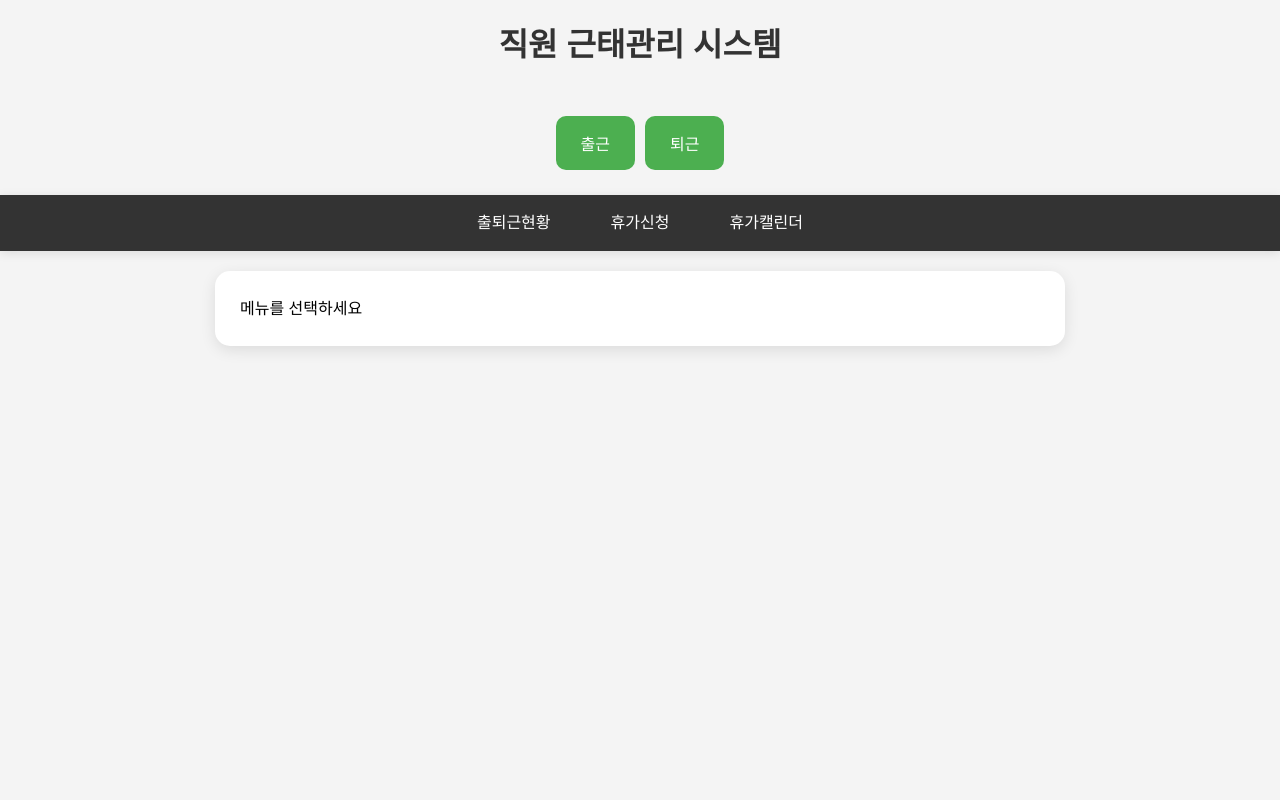
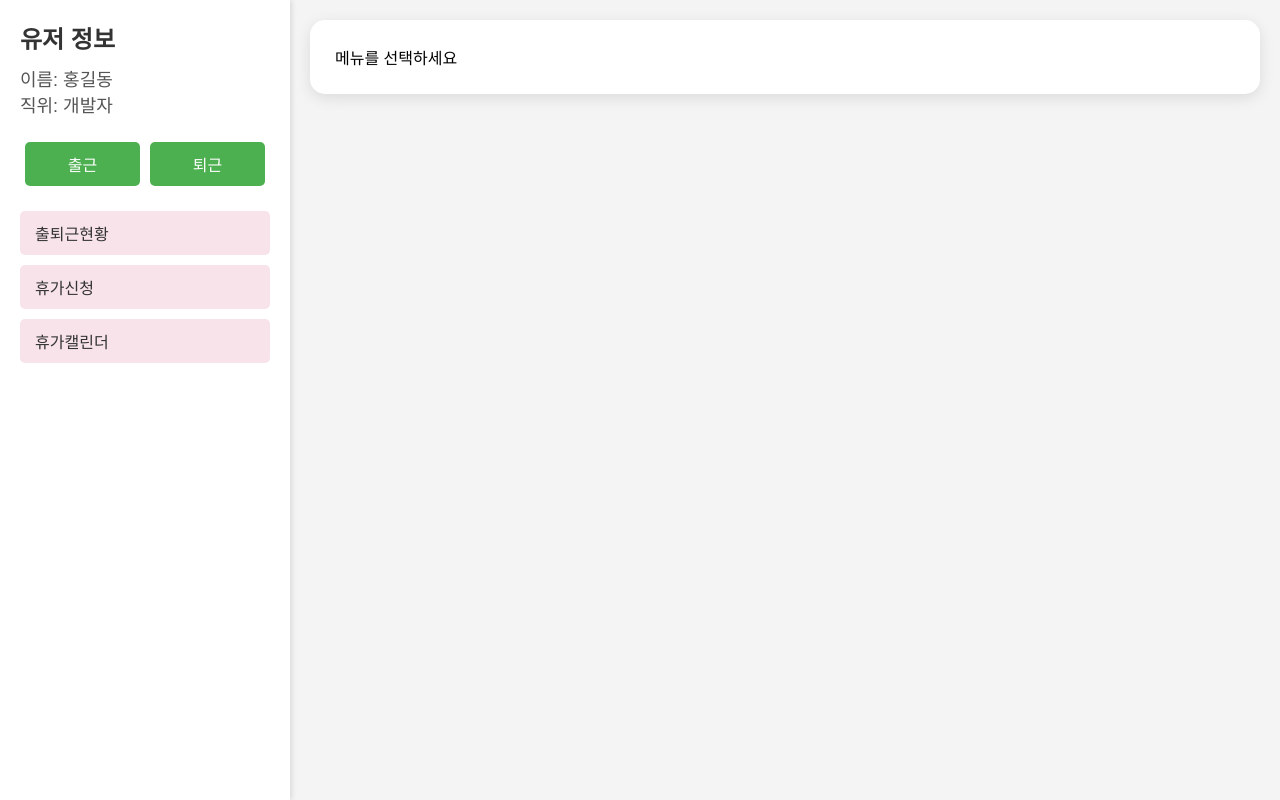
Before and after one commit to changmin0427/test, a website: page main.html in a window 1280 px wide. Drawn offline with Linux system fonts and the light colour scheme.

Commit message:
Add files via upload

```diff
--- a/main.html
+++ b/main.html
@@ -3,23 +3,31 @@
 <head>
     <meta charset="UTF-8">
     <title>직원 근태관리 시스템</title>
-    <link rel="stylesheet" href="styles.css"> <!-- 스타일시트 연결 -->
+    <link rel="stylesheet" href="styles.css"> <!-- CSS 파일 연결 -->
 </head>
 <body>
-    <h1>직원 근태관리 시스템</h1>
-    <div id="header">
+    <div class="sidebar">
+        <div class="user-info">
+            <h3>유저 정보</h3>
+            <p>이름: 홍길동</p>
+            <p>직위: 개발자</p>
+        </div>
+        <div class="header-buttons">
             <button onclick="clockIn()">출근</button>
             <button onclick="clockOut()">퇴근</button>
         </div>
-    <nav>
+        <nav class="sidebar-nav">
             <ul>
                 <li><a href="#" onclick="loadContent('attendance.html')">출퇴근현황</a></li>
                 <li><a href="#" onclick="loadContent('leave.html')">휴가신청</a></li>
                 <li><a href="#" onclick="loadContent('calendar.html')">휴가캘린더</a></li>
             </ul>
         </nav>
+    </div>
+    <div class="main-content">
         <div id="content">메뉴를 선택하세요</div> <!-- 메인 컨텐츠 영역 -->
         <div id="loading" style="display: none;">로딩 중...</div> <!-- 로딩 스피너 -->
+    </div>
     <script src="main.js"></script> <!-- JavaScript 파일 연결 -->
 </body>
 </html>
--- /dev/null
+++ b/public/register.css
@@ -0,0 +1,94 @@
+/* 전체 페이지 설정 */
+body {
+    font-family: 'Nanum Pen Script', Arial, sans-serif;
+    background-color: #f4f4f4;
+    margin: 0;
+    padding: 0;
+    display: flex;
+    align-items: center;
+    justify-content: center;
+    height: 100vh;
+}
+
+/* 등록 컨테이너 */
+.container-register100 {
+    width: 100%;
+    min-height: 100vh;
+    display: flex;
+    justify-content: center;
+    align-items: center;
+    padding: 15px;
+    background: #f2f2f2;
+}
+
+/* 등록 래퍼 */
+.wrap-register100 {
+    width: 390px;
+    background: #fff;
+    border-radius: 10px;
+    overflow: hidden;
+    padding: 77px 55px 33px 55px;
+    box-shadow: 0 5px 10px 0px rgba(0, 0, 0, 0.1);
+}
+
+/* 등록 폼 */
+.register100-form {
+    width: 100%;
+}
+
+/* 등록 제목 */
+.register100-form-title {
+    display: block;
+    font-size: 50px;
+    color: #333;
+    line-height: 1.2;
+    text-align: center;
+    margin-bottom: 30px;
+}
+
+/* 입력 그룹 */
+.input-group {
+    margin-bottom: 20px;
+}
+
+/* 입력 그룹 라벨 */
+.input-group label {
+    display: block;
+    margin-bottom: 5px;
+    text-align: left;
+    font-size: 30px;
+    color: #666;
+}
+
+/* 입력 그룹 인풋 */
+.input-group input {
+    width: calc(100% - 20px);
+    padding: 10px;
+    font-size: 16px;
+    border: 1px solid #ccc;
+    border-radius: 5px;
+}
+
+/* 버튼 컨테이너 */
+.container-register100-form-btn {
+    display: flex;
+    justify-content: center;
+    width: 100%;
+}
+
+/* 등록 버튼 */
+.register100-form-btn {
+    background: linear-gradient(135deg, #ff7e5f, #feb47b);
+    padding: 10px 20px;
+    font-size: 30px;
+    border: none;
+    border-radius: 5px;
+    color: #fff;
+    cursor: pointer;
+    transition: background 0.3s ease;
+    font-family: 'Nanum Pen Script', sans-serif;
+}
+
+.register100-form-btn:hover {
+    background: linear-gradient(135deg, #feb47b, #ff7e5f);
+}
--- a/styles.css
+++ b/styles.css
@@ -4,90 +4,116 @@ body {
     background-color: #f4f4f4;
     margin: 0;
     padding: 0;
-    line-height: 1.6;
+    display: flex;
+    flex-direction: row; /* 좌우 레이아웃 설정 */
+    height: 100vh; /* 화면 전체 높이 사용 */
+}
+
+/* 사이드바 설정 */
+.sidebar {
     display: flex;
     flex-direction: column;
-    align-items: center;
+    align-items: flex-start;
+    padding: 20px;
+    width: 250px; /* 사이드바 너비 */
+    background-color: #ffffff;
+    box-shadow: 2px 0 5px #0c09091a;
 }
 
-/* 헤더 스타일 */
-h1, h2 {
-    text-align: center;
-    color: #333;
-    margin: 20px 0;
+/* 유저 정보 설정 */
+.user-info {
+    margin-bottom: 20px;
 }
 
-/* 네비게이션 스타일 */
-nav {
-    background-color: #333;
-    color: #fff;
-    padding: 15px 0;
-    width: 100%;
-    box-shadow: 0 2px 10px rgba(0, 0, 0, 0.1);
+.user-info h3 {
+    margin: 0;
+    margin-bottom: 10px;
+    font-size: 24px;
+    color: #333;
 }
 
-nav ul {
-    list-style: none;
-    padding: 0;
+.user-info p {
     margin: 0;
-    display: flex;
-    justify-content: center;
+    font-size: 18px;
+    color: #555;
 }
 
-nav ul li {
-    margin: 0 15px;
+/* 버튼 설정 */
+.header-buttons {
+    display: flex; /* flexbox로 설정하여 수평 정렬 */
+    justify-content: space-between; /* 버튼 사이에 간격 추가 */
+    width: 100%; /* 버튼들이 사이드바의 너비를 차지하도록 설정 */
+    margin-bottom: 20px; /* 버튼과 메뉴 사이의 간격 추가 */
 }
 
-nav ul li a {
-    text-decoration: none;
-    color: #fff;
-    padding: 10px 15px;
-    transition: background-color 0.3s, transform 0.3s;
-    border-radius: 5px;
-}
-
-nav ul li a:hover,
-nav ul li a.active {
-    background-color: #575757;
-    transform: scale(1.05);
-}
-
-/* 헤더 버튼 스타일 */
-#header {
-    display: flex;
-    justify-content: center;
-    margin: 20px 0;
-}
-
-#header button {
+.header-buttons button {
+    flex: 1; /* 각 버튼이 동일한 크기를 가지도록 설정 */
     background-color: #4CAF50;
     color: white;
-    padding: 15px 25px;
-    margin: 5px;
     border: none;
-    border-radius: 10px;
+    border-radius: 5px;
+    padding: 10px;
+    margin: 5px; /* 버튼 사이에 약간의 간격 추가 */
     cursor: pointer;
     transition: background-color 0.3s, box-shadow 0.3s;
     font-size: 16px;
 }
 
-#header button:hover {
+.header-buttons button:hover {
     background-color: #45a049;
     box-shadow: 0 4px 8px rgba(0, 0, 0, 0.2);
 }
 
-/* 메인 컨텐츠 스타일 */
+/* 사이드바 네비게이션 설정 */
+.sidebar-nav {
+    width: 100%;
+}
+
+.sidebar-nav ul {
+    list-style: none;
+    padding: 0;
+    margin: 0;
+    display: flex;
+    flex-direction: column;
+    width: 100%;
+}
+
+.sidebar-nav ul li {
+    margin-bottom: 10px;
+}
+
+.sidebar-nav ul li a {
+    text-decoration: none;
+    color: #333; /* 텍스트 색상 */
+    padding: 10px 15px;
+    background-color: #f8e3eb; /* 사이드바 메뉴 박스배경색 */
+    border-radius: 5px;
+    transition: background-color 0.3s, transform 0.3s;
+    display: block;
+}
+
+.sidebar-nav ul li a:hover,
+.sidebar-nav ul li a.active {
+    background-color: #d1dce6; /* 사이드바 메뉴 박스배경색 */
+    transform: scale(1.05);
+}
+
+/* 메인 콘텐츠 설정 */
+.main-content {
+    flex: 1;
+    padding: 20px;
+    overflow: auto;
+}
+
+/* 메인 컨텐츠 설정 */
 #content {
     padding: 25px;
     background-color: white;
-    margin: 20px;
     border-radius: 15px;
     box-shadow: 0 4px 15px rgba(0, 0, 0, 0.1);
-    width: 90%;
-    max-width: 800px;
 }
 
-/* 로딩 스타일 */
+/* 로딩 스피너 설정 */
 #loading {
     text-align: center;
     font-size: 18px;
```
Also changed, not shown: db.js (added, +19 -0 lines), package.json (added, +7 -0 lines), public/register.html (added, +36 -0 lines), public/register.js (added, +47 -0 lines), server.js (added, +34 -0 lines), 2 other files. Lines whose indentation alone changed are shown as unchanged.
